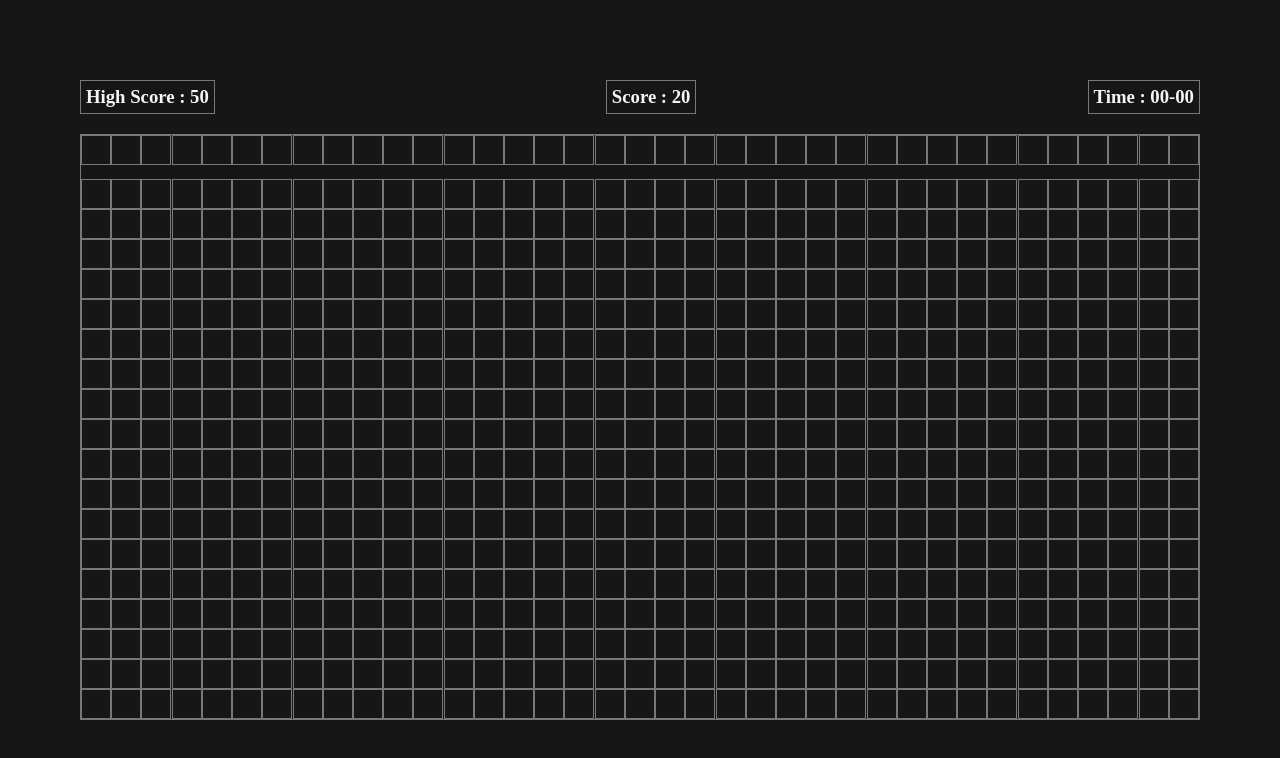
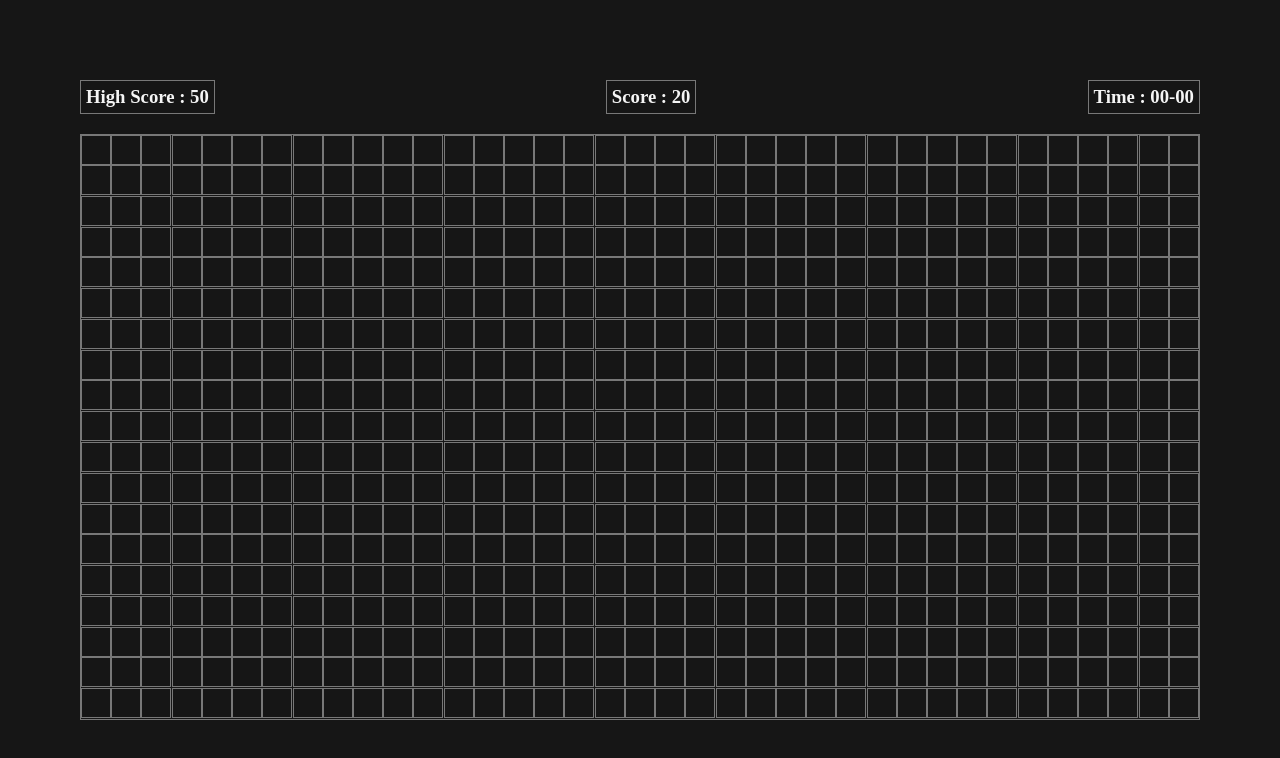
Before and after one commit to FullStackPO/snake_game, a plain HTML site: page index.html in a window 1280 px wide. Drawn offline with Linux system fonts and the light colour scheme.

Commit message:
little fix in block

```diff
--- a/style.css
+++ b/style.css
@@ -42,7 +42,7 @@ section{
     border: var(--border);
     display: grid;
     grid-template-columns: repeat(auto-fill, minmax(30px, 1fr));
-    grid-template-rows: repeat(auto-fill, minmax(30px, 1fr));
+    grid-template-rows: repeat(auto-fill, 30px);
 }
 .block{
     height:30px;
```
